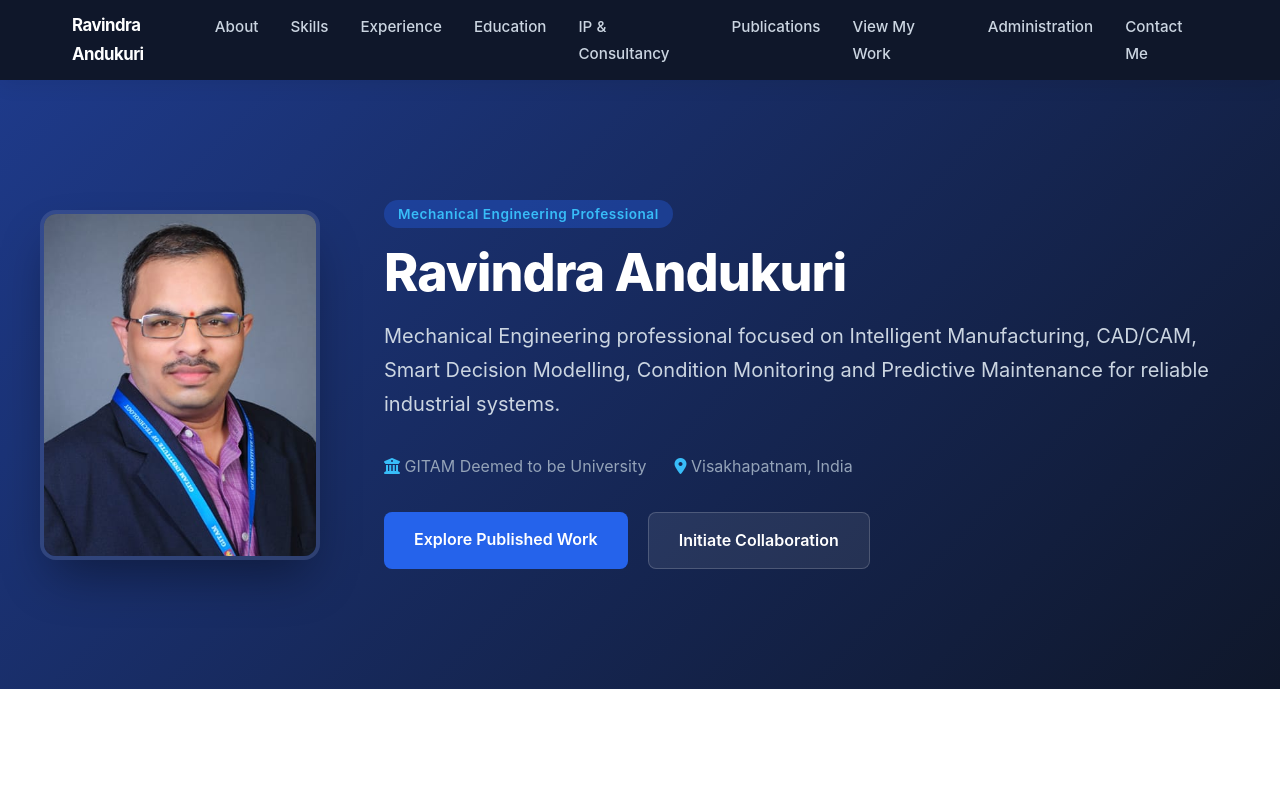
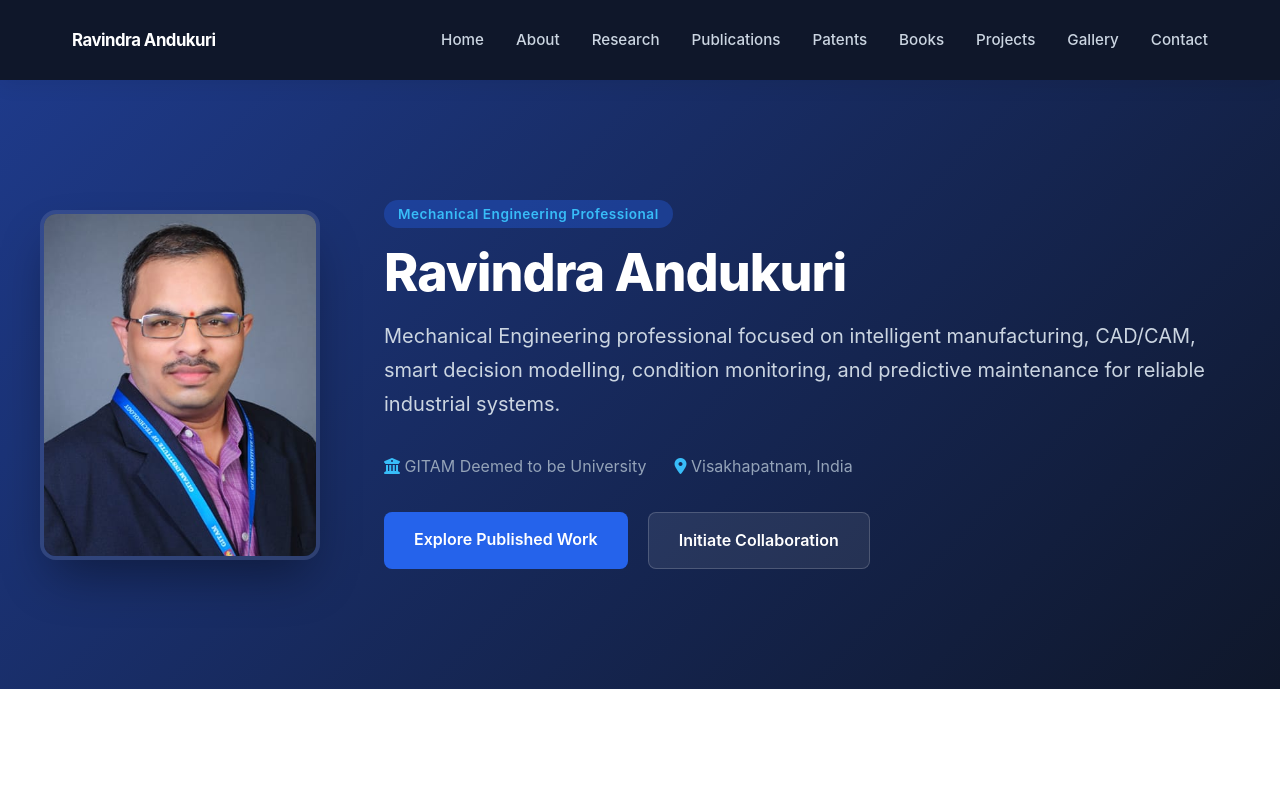
Before and after one commit to Ravindra1602/portfolio, a website: page index.html in a window 1280 px wide. Shown: the top 800 px of the page. Drawn offline with Linux system fonts and the light colour scheme.

Commit message:
Update index.html

```diff
--- a/index.html
+++ b/index.html
@@ -17,16 +17,26 @@
             <a href="#" class="logo">Ravindra Andukuri</a>
 
             <!-- Navigation Menu -->
-            <ul class="nav-links">
+           <ul class="nav-links">
+
+                <li><a href="#home">Home</a></li>
+
                 <li><a href="#about">About</a></li>
-                <li><a href="#skills">Skills</a></li>
-                <li><a href="#experience">Experience</a></li>
-                <li><a href="#education">Education</a></li>
-                <li><a href="#innovations">IP & Consultancy</a></li>
-                <li><a href="#publications-registry">Publications</a></li>
-                <li><a href="#research-footprint">View My Work</a></li>
-                <li><a href="#administration">Administration</a></li>
-                <li><a href="#contact-me">Contact Me</a></li>
+
+                <li><a href="#research">Research</a></li>
+
+                <li><a href="#publications">Publications</a></li>
+
+                <li><a href="#patents">Patents</a></li>
+
+                <li><a href="#books">Books</a></li>
+
+                <li><a href="#projects">Projects</a></li>
+
+                <li><a href="#gallery">Gallery</a></li>
+
+                <li><a href="#contact">Contact</a></li>
+
             </ul>
         </div>
     </nav>
@@ -40,7 +50,7 @@
             <div class="hero-text animate-slide-up">
                 <span class="badge">Mechanical Engineering Professional</span>
                 <h1>Ravindra Andukuri</h1>
-                <p class="tagline">Mechanical Engineering professional focused on Intelligent Manufacturing, CAD/CAM, Smart Decision Modelling, Condition Monitoring and Predictive Maintenance for reliable industrial systems.</p>
+                <p class="tagline">Mechanical Engineering professional focused on intelligent manufacturing, CAD/CAM, smart decision modelling, condition monitoring, and predictive maintenance for reliable industrial systems.</p>
                 <div class="hero-meta">
                     <span><i class="fa-solid fa-university"></i> GITAM Deemed to be University</span>
                     <span><i class="fa-solid fa-location-dot"></i> Visakhapatnam, India</span>
```
